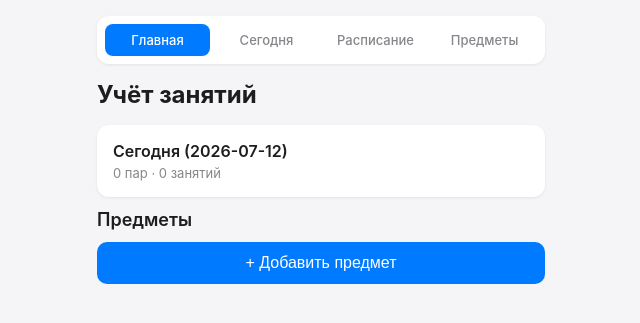
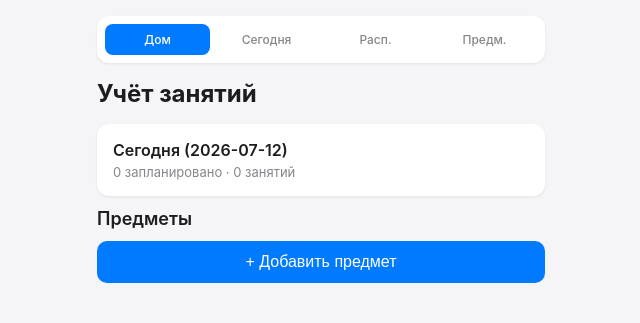
Before and after one commit to mifnail/tech, a Flask app: page / in a window 1280 px wide. Shown: the top 323 px of the page, without its empty margins (319-959 px from the left). Run offline with Flask 3, Linux system fonts and the light colour scheme; data that the repository does not hold is empty.

Commit message:
ux: popup animations, loading spinner, short nav tabs, rename 'пара'→'занятие' everywhere

```diff
--- a/static/app.js
+++ b/static/app.js
@@ -17,6 +17,14 @@ App.API = {
   post(path, body) { return this.request('POST', path, body); },
   patch(path, body) { return this.request('PATCH', path, body); },
   delete(path) { return this.request('DELETE', path); }
+};
+
+App.Loading = {
+  show() {
+    const el = document.getElementById('app');
+    if (!el) return;
+    el.innerHTML = `<div class="loading"><div class="spinner"></div><div>Загрузка...</div></div>`;
+  }
 };
 
 App.UI = {
@@ -44,10 +52,10 @@ App.UI = {
 App.Nav = {
   render() {
     const pages = [
-      { hash: '#home', label: 'Главная' },
+      { hash: '#home', label: 'Дом' },
       { hash: '#today', label: 'Сегодня' },
-      { hash: '#schedule', label: 'Расписание' },
-      { hash: '#subjects', label: 'Предметы' }
+      { hash: '#schedule', label: 'Расп.' },
+      { hash: '#subjects', label: 'Предм.' }
     ];
     const active = location.hash.split('?')[0] || '#home';
     return `<div class="nav">${
@@ -104,6 +112,7 @@ App.Router = {
 
 App.Pages = {
   async home() {
+    App.Loading.show();
     const [subjects, groups, today] = await Promise.all([
       App.API.get('/api/subjects'),
       App.API.get('/api/groups'),
@@ -115,7 +124,7 @@ App.Pages = {
 
     html += `<div class="card" style="cursor:pointer" onclick="location='#today'">
       <div class="card-title">Сегодня (${today.date})</div>
-      <div class="card-sub">${today.schedule.length} пар · ${today.lessons.length} занятий</div>
+      <div class="card-sub">${today.schedule.length} запланировано · ${today.lessons.length} занятий</div>
     </div>`;
 
     html += `<h2>Предметы</h2>`;
@@ -143,6 +152,7 @@ App.Pages = {
   },
 
   async today(subjectId) {
+    App.Loading.show();
     const [data, subjects] = await Promise.all([
       App.API.get('/api/schedule/today'),
       App.API.get('/api/subjects')
@@ -175,20 +185,20 @@ App.Pages = {
         const existing = lessons.find(l => l.subject_id === e.subject_id && l.status !== 'free');
         if (existing) {
           html += `<div class="card" style="cursor:pointer" onclick="location='#lesson/${existing.id}'">
-            <div class="card-title">Пара ${e.lesson_number} · ${e.subject_name}</div>
+            <div class="card-title">Занятие ${e.lesson_number} · ${e.subject_name}</div>
             <div class="card-sub">${e.group_name} · <span class="badge badge-held">Проведено</span></div>
           </div>`;
         } else {
           const existingFree = lessons.find(l => l.subject_id === e.subject_id && l.status === 'free');
           if (existingFree) {
             html += `<div class="card" style="cursor:pointer" onclick="App.Pages.lessonDialog(${e.subject_id}, '${e.group_name}', ${e.id}, true)">
-              <div class="card-title">Пара ${e.lesson_number} · ${e.subject_name}</div>
-              <div class="card-sub">${e.group_name} · <span class="badge badge-cancelled">СВОБОДНО</span></div>
+            <div class="card-title">Занятие ${e.lesson_number} · ${e.subject_name}</div>
+            <div class="card-sub">${e.group_name} · <span class="badge badge-cancelled">СВОБОДНО</span></div>
             </div>`;
           } else {
             html += `<div class="card">
-              <div class="card-title">Пара ${e.lesson_number} · ${e.subject_name}</div>
-              <div class="card-sub">${e.group_name}</div>
+            <div class="card-title">Занятие ${e.lesson_number} · ${e.subject_name}</div>
+            <div class="card-sub">${e.group_name}</div>
               <button class="btn btn-success btn-sm" style="margin-top:8px" onclick="App.Pages.lessonDialog(${e.subject_id}, '${e.group_name}')">Начать занятие</button>
             </div>`;
           }
@@ -213,7 +223,7 @@ App.Pages = {
     }
 
     if (!schedule.length && !lessons.length) {
-      html += `<div class="card"><div class="card-sub">${currentSubject ? 'Сегодня пар по этому предмету нет' : 'Сегодня пар нет'}</div></div>`;
+      html += `<div class="card"><div class="card-sub">${currentSubject ? 'Сегодня занятий по этому предмету нет' : 'Сегодня занятий нет'}</div></div>`;
     }
 
     if (!subjectId) {
@@ -234,6 +244,7 @@ App.Pages = {
 
   /* ----- Subject journal ----- */
   async subject(subjectId) {
+    App.Loading.show();
     const [data, avg] = await Promise.all([
       App.API.get(`/api/subjects/${subjectId}/gradebook`),
       App.API.get(`/api/reports/average/${subjectId}`)
@@ -307,6 +318,7 @@ App.Pages = {
 
   /* ----- Lesson page ----- */
   async lesson(lessonId) {
+    App.Loading.show();
     const [data, adjacent] = await Promise.all([
       App.API.get(`/api/lessons/${lessonId}/attendance`),
       App.API.get(`/api/lessons/${lessonId}/adjacent`)
@@ -364,13 +376,14 @@ App.Pages = {
     html += `</div>`;
 
     html += `<div style="display:flex;gap:8px;margin-top:8px">
-      <button class="btn btn-success" style="flex:1" onclick="location='#subject/${App.state.lessonSubjectId}'">Готово</button>
+      <button class="btn btn-success" style="flex:1" onclick="location='#subject/${App.state.lessonSubjectId}'">Журнал предмета</button>
     </div>`;
     document.getElementById('app').innerHTML = html;
   },
 
   /* ----- Schedule management ----- */
   async schedule() {
+    App.Loading.show();
     const [schedule, subjects] = await Promise.all([
       App.API.get('/api/schedule'),
       App.API.get('/api/subjects')
@@ -380,7 +393,7 @@ App.Pages = {
 
     let html = App.Nav.render();
     html += `<h1>Расписание</h1>`;
-    html += `<button class="btn btn-primary btn-sm" onclick="App.Pages.showAddScheduleEntry()">+ Добавить пару</button>`;
+    html += `<button class="btn btn-primary btn-sm" onclick="App.Pages.showAddScheduleEntry()">+ Добавить в расписание</button>`;
 
     for (const d of days) {
       const entries = schedule.filter(e => e.day_of_week === days.indexOf(d) + 1);
@@ -390,7 +403,7 @@ App.Pages = {
         html += `<div class="card">
           <div class="row">
             <div style="flex:1">
-              <div class="card-title">Пара ${e.lesson_number}</div>
+              <div class="card-title">Занятие ${e.lesson_number}</div>
               <div class="card-sub">${e.subject_name} · ${e.group_name} · ${weekTypes[e.week_type] || 'Каждую'}</div>
             </div>
             <button class="btn btn-danger btn-sm" style="width:auto" onclick="App.Pages.deleteScheduleEntry(${e.id})">✕</button>
@@ -405,6 +418,7 @@ App.Pages = {
 
   /* ----- Student list ----- */
   async students(groupId) {
+    App.Loading.show();
     const [students, groups] = await Promise.all([
       App.API.get(`/api/students?group_id=${groupId}`),
       App.API.get('/api/groups')
@@ -425,6 +439,7 @@ App.Pages = {
 
   /* ----- Subjects management ----- */
   async subjects() {
+    App.Loading.show();
     const [groups, subjects] = await Promise.all([
       App.API.get('/api/groups'),
       App.API.get('/api/subjects')
@@ -587,7 +602,7 @@ App.Pages.showAddScheduleEntry = async function() {
   App.UI.showPopup(`
     <h2>Добавить в расписание</h2>
     <select id="sch-day">${[1,2,3,4,5,6].map(d => `<option value="${d}">${['Пн','Вт','Ср','Чт','Пт','Сб'][d-1]}</option>`).join('')}</select>
-    <input id="sch-num" type="number" placeholder="Номер пары" min="1" max="8">
+    <input id="sch-num" type="number" placeholder="Номер занятия" min="1" max="8">
     <select id="sch-subject">${opts}</select>
     <select id="sch-week">
       <option value="0">Каждую неделю</option>
--- a/static/style.css
+++ b/static/style.css
@@ -23,9 +23,10 @@ h2 { font-size: 18px; font-weight: 600; margin-bottom: 12px; }
 .btn-warning { background: #ff9500; color: #fff; }
 .btn-sm { padding: 8px 12px; font-size: 14px; }
 .nav { display: flex; gap: 4px; background: #fff; padding: 8px; border-radius: 12px; margin-bottom: 16px; box-shadow: 0 1px 3px rgba(0,0,0,0.08); }
-.nav a { flex: 1; text-align: center; padding: 8px; border-radius: 8px; text-decoration: none; color: #86868b; font-size: 13px; font-weight: 500; }
+.nav a { flex: 1; text-align: center; padding: 8px; border-radius: 8px; text-decoration: none; color: #86868b; font-size: 12px; font-weight: 500; white-space: nowrap; }
 .nav a.active { background: #007aff; color: #fff; }
-.notif { position: fixed; top: 12px; left: 50%; transform: translateX(-50%); background: #323232; color: #fff; padding: 10px 20px; border-radius: 10px; font-size: 14px; z-index: 100; display: none; }
+.notif { position: fixed; top: 12px; left: 50%; transform: translateX(-50%); background: #323232; color: #fff; padding: 10px 20px; border-radius: 10px; font-size: 14px; z-index: 100; display: none; animation: notifIn 0.2s ease; }
+@keyframes notifIn { from { opacity: 0; transform: translateX(-50%) translateY(-8px); } to { opacity: 1; transform: translateX(-50%) translateY(0); } }
 
 .attendance-row { display: flex; align-items: center; gap: 12px; padding: 10px 0; border-bottom: 1px solid #f0f0f0; cursor: pointer; border-radius: 8px; margin: 2px 0; transition: background 0.2s; }
 .attendance-row.marked { border-bottom: 1px solid rgba(0,0,0,0.05); }
@@ -47,5 +48,11 @@ textarea { resize: vertical; min-height: 80px; }
 .stat-label { font-size: 11px; color: #86868b; text-transform: uppercase; }
 .chart-bar { height: 20px; border-radius: 4px; background: #e0e0e0; margin: 4px 0; overflow: hidden; }
 .chart-bar-fill { height: 100%; border-radius: 4px; background: #007aff; display: flex; align-items: center; padding-left: 8px; color: #fff; font-size: 11px; font-weight: 500; }
-.popup { position: fixed; top: 0; left: 0; width: 100%; height: 100%; background: rgba(0,0,0,0.4); display: flex; align-items: center; justify-content: center; z-index: 50; }
-.popup-content { background: #fff; border-radius: 14px; padding: 20px; width: 90%; max-width: 400px; max-height: 80vh; overflow-y: auto; }
+.popup { position: fixed; top: 0; left: 0; width: 100%; height: 100%; background: rgba(0,0,0,0.4); display: flex; align-items: center; justify-content: center; z-index: 50; animation: fadeIn 0.15s ease; }
+.popup-content { background: #fff; border-radius: 14px; padding: 20px; width: 90%; max-width: 400px; max-height: 80vh; overflow-y: auto; animation: slideUp 0.2s ease; }
+@keyframes fadeIn { from { opacity: 0; } to { opacity: 1; } }
+@keyframes slideUp { from { opacity: 0; transform: translateY(16px); } to { opacity: 1; transform: translateY(0); } }
+
+.loading { text-align: center; padding: 40px 0; color: #86868b; font-size: 14px; }
+.spinner { display: inline-block; width: 24px; height: 24px; border: 3px solid #e0e0e0; border-top-color: #007aff; border-radius: 50%; animation: spin 0.6s linear infinite; margin-bottom: 8px; }
+@keyframes spin { to { transform: rotate(360deg); } }
```
